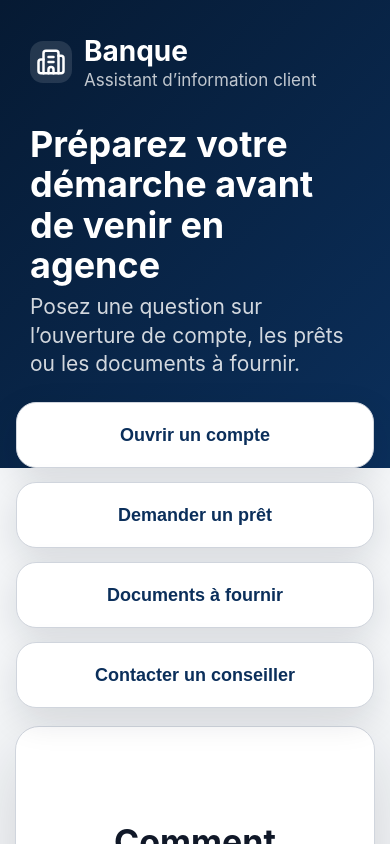
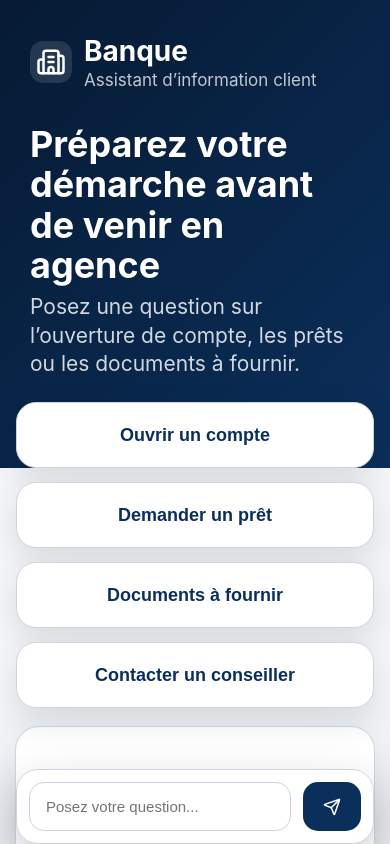
Before and after one commit to Fouss011/bank, a React (Vite) app in the folder apps/external-web/: page / in a window 390 px wide. Shown: the top 844 px of the page. Built offline with nearby package versions, Linux system fonts and the light colour scheme.

Commit message:
fix: mobile internal chat input fixed

```diff
--- a/apps/external-web/src/App.css
+++ b/apps/external-web/src/App.css
@@ -280,10 +280,24 @@ body {
   }
 
   .ask-form {
-    position: sticky;
-    bottom: 0;
-    grid-template-columns: 1fr 58px;
-    padding: 14px;
-    background: white;
-  }
+  position: fixed;
+  left: 16px;
+  right: 16px;
+  bottom: env(safe-area-inset-bottom, 0);
+  z-index: 50;
+  grid-template-columns: 1fr 58px;
+  padding: 12px;
+  background: white;
+  border: 1px solid #d0d5dd;
+  border-radius: 22px;
+  box-shadow: 0 18px 45px rgba(16, 24, 40, 0.22);
 }
+
+.external-app {
+  padding-bottom: 110px;
+}
+
+.chat-card {
+  padding-bottom: 90px;
+}
+}
```
Also changed, not shown: 1 other file (tests, documents, lock files or other folders).
